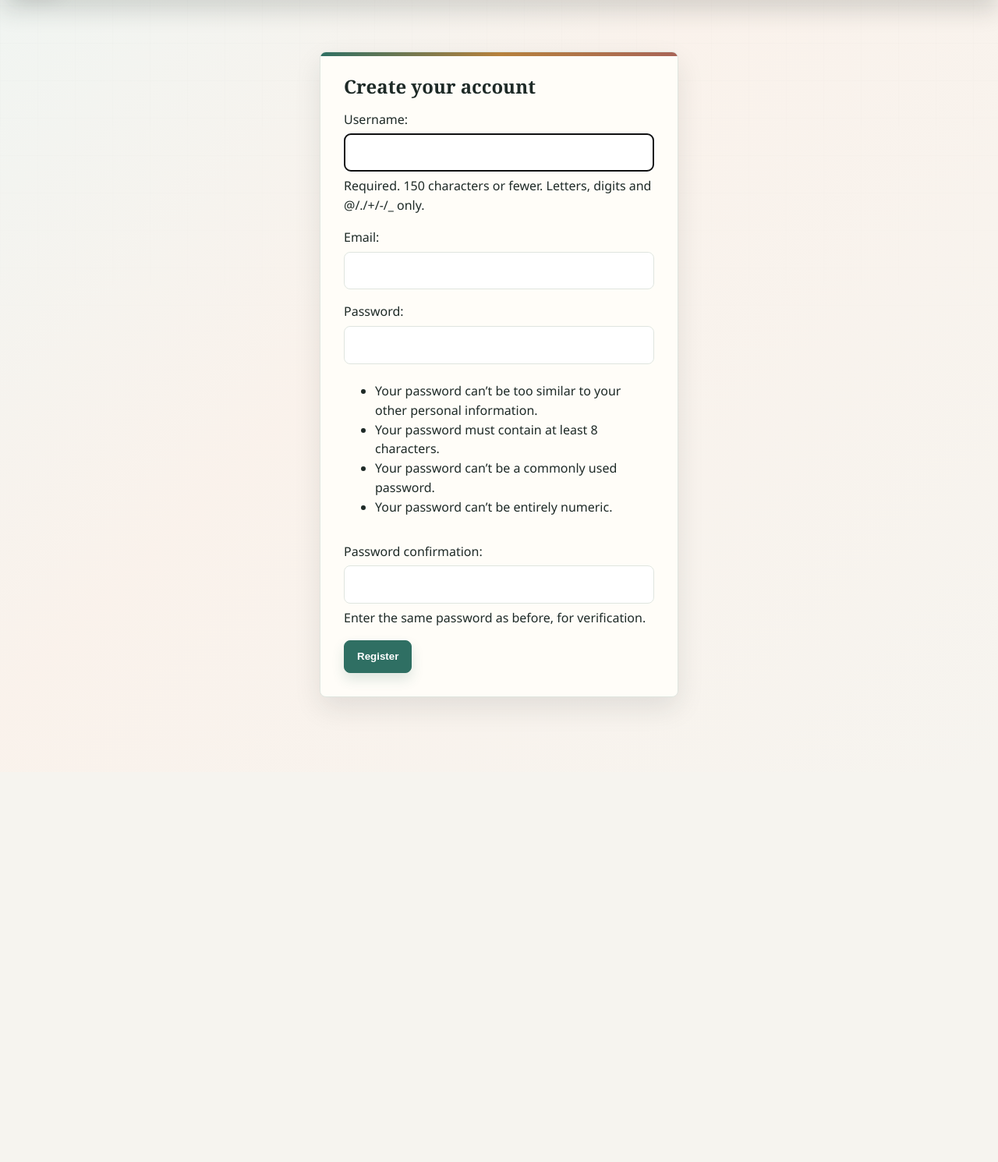
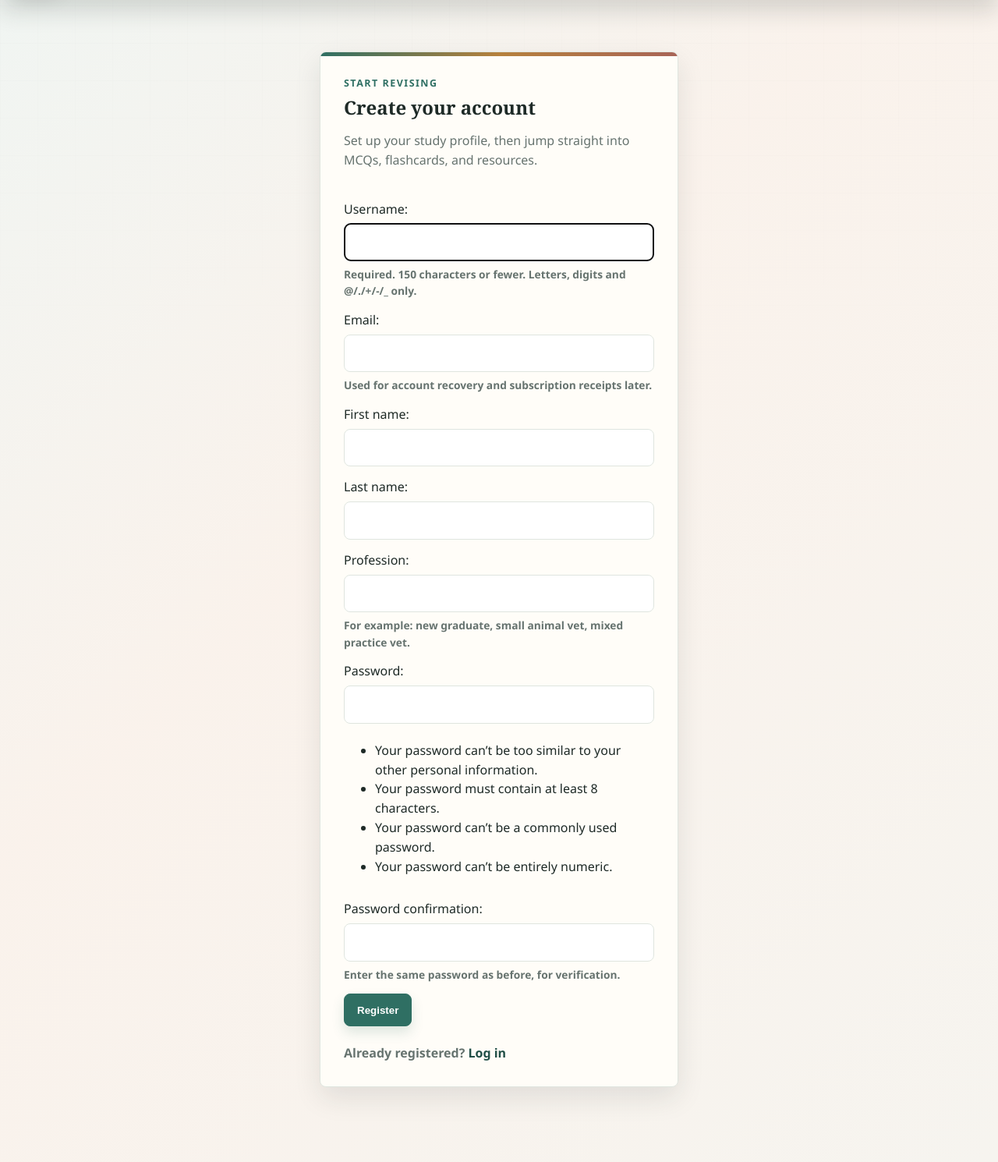
Before and after one commit to sravanmadhu08/DayOneVet, a Django app: page /register/ in a window 1280 px wide. Shown: the part 89-1579 px from the top of the page at 78% size. Before the commit the page ends 1000 px from the top, so only its background shows below. Run offline with Django 5.2, Linux system fonts and the light colour scheme.

Commit message:
Fix authentication and registration flow

```diff
--- a/core/forms.py
+++ b/core/forms.py
@@ -1,5 +1,5 @@
 from django import forms
-from django.contrib.auth.forms import UserCreationForm
+from django.contrib.auth.forms import AuthenticationForm, UserCreationForm
 from django.contrib.auth.models import User
 
 from .models import (
@@ -16,11 +16,50 @@ SYSTEM_FILTER_CHOICES = [("all", "All systems")] + SYSTEM_CHOICES
 
 
 class RegisterForm(UserCreationForm):
-    email = forms.EmailField(required=False)
+    email = forms.EmailField(required=True, help_text="Used for account recovery and subscription receipts later.")
+    first_name = forms.CharField(required=False, max_length=150)
+    last_name = forms.CharField(required=False, max_length=150)
+    profession = forms.CharField(
+        required=False,
+        max_length=120,
+        help_text="For example: new graduate, small animal vet, mixed practice vet.",
+    )
 
     class Meta:
         model = User
-        fields = ["username", "email", "password1", "password2"]
+        fields = ["username", "email", "first_name", "last_name", "profession", "password1", "password2"]
+
+    def clean_email(self):
+        email = self.cleaned_data["email"].strip().lower()
+        if User.objects.filter(email__iexact=email).exists():
+            raise forms.ValidationError("An account with this email already exists.")
+        return email
+
+    def save(self, commit=True):
+        user = super().save(commit=False)
+        user.email = self.cleaned_data["email"]
+        user.first_name = self.cleaned_data.get("first_name", "")
+        user.last_name = self.cleaned_data.get("last_name", "")
+        if commit:
+            user.save()
+            UserProfile.objects.create(
+                user=user,
+                profession=self.cleaned_data.get("profession", ""),
+                display_name=user.get_full_name() or user.username,
+            )
+        return user
+
+
+class EmailOrUsernameAuthenticationForm(AuthenticationForm):
+    username = forms.CharField(label="Username or email")
+
+    def clean(self):
+        identifier = self.cleaned_data.get("username", "").strip()
+        if "@" in identifier:
+            user = User.objects.filter(email__iexact=identifier).first()
+            if user:
+                self.cleaned_data["username"] = user.get_username()
+        return super().clean()
 
 
 class QuizStartForm(forms.Form):
--- a/core/views.py
+++ b/core/views.py
@@ -8,9 +8,11 @@ from django.contrib.auth.views import LoginView
 from django.db.models import Count, Q
 from django.shortcuts import get_object_or_404, redirect, render
 from django.urls import reverse_lazy
+from django.utils.http import url_has_allowed_host_and_scheme
 from django.utils import timezone
 
 from .forms import (
+    EmailOrUsernameAuthenticationForm,
     FlashcardForm,
     ForumReplyForm,
     ForumTopicForm,
@@ -47,12 +49,16 @@ def register(request):
         user = form.save()
         login(request, user)
         messages.success(request, "Welcome to RC. Your account is ready.")
+        next_url = request.POST.get("next") or request.GET.get("next")
+        if next_url and url_has_allowed_host_and_scheme(next_url, allowed_hosts={request.get_host()}):
+            return redirect(next_url)
         return redirect("home")
     return render(request, "registration/register.html", {"form": form})
 
 
 class CustomLoginView(LoginView):
     template_name = "registration/login.html"
+    authentication_form = EmailOrUsernameAuthenticationForm
     redirect_authenticated_user = True
 
     def get_success_url(self):
--- a/static/css/styles.css
+++ b/static/css/styles.css
@@ -574,6 +574,18 @@ a { color: inherit; text-decoration: none; }
     margin: 24px auto;
 }
 .auth-card.wide { max-width: 760px; }
+.auth-split {
+    display: grid;
+    gap: 22px;
+}
+.auth-link {
+    margin: 0;
+    color: var(--muted);
+    font-weight: 700;
+}
+.auth-link a {
+    color: var(--accent-dark);
+}
 .stats-grid,
 .resource-grid,
 .flashcard-grid {
@@ -636,6 +648,24 @@ th, td {
 .form label {
     display: grid;
     gap: 6px;
+}
+.form p {
+    margin: 0 0 14px;
+}
+.form .helptext {
+    color: var(--muted);
+    font-size: 0.86rem;
+    font-weight: 600;
+}
+.errorlist {
+    margin: 0 0 10px;
+    padding: 10px 12px;
+    list-style: none;
+    border: 1px solid rgba(183, 98, 88, 0.32);
+    border-radius: 8px;
+    background: rgba(183, 98, 88, 0.1);
+    color: var(--danger);
+    font-weight: 750;
 }
 .filter-bar {
     display: grid;
--- a/templates/base.html
+++ b/templates/base.html
@@ -13,7 +13,7 @@
     <meta charset="utf-8">
     <meta name="viewport" content="width=device-width, initial-scale=1">
     <title>{% block title %}RC{% endblock %}</title>
-    <link rel="stylesheet" href="{% static 'css/styles.css' %}?v=20260428-weekly-goals">
+    <link rel="stylesheet" href="{% static 'css/styles.css' %}?v=20260428-auth-flow">
 </head>
 <body>
     <header class="site-header">
--- a/templates/registration/register.html
+++ b/templates/registration/register.html
@@ -1,12 +1,18 @@
 {% extends "base.html" %}
 {% block title %}Register | RC{% endblock %}
 {% block content %}
-<section class="auth-card">
-    <h1>Create your account</h1>
+<section class="auth-card auth-split">
+    <div>
+        <p class="eyebrow">Start revising</p>
+        <h1>Create your account</h1>
+        <p class="muted">Set up your study profile, then jump straight into MCQs, flashcards, and resources.</p>
+    </div>
     <form method="post" class="form">
         {% csrf_token %}
+        {% if request.GET.next %}<input type="hidden" name="next" value="{{ request.GET.next }}">{% endif %}
         {{ form.as_p }}
         <button class="button" type="submit">Register</button>
     </form>
+    <p class="auth-link">Already registered? <a href="{% url 'login' %}">Log in</a></p>
 </section>
 {% endblock %}
```
Also changed, not shown: core/tests.py (+59 -0 lines), templates/registration/login.html (+8 -2 lines).
